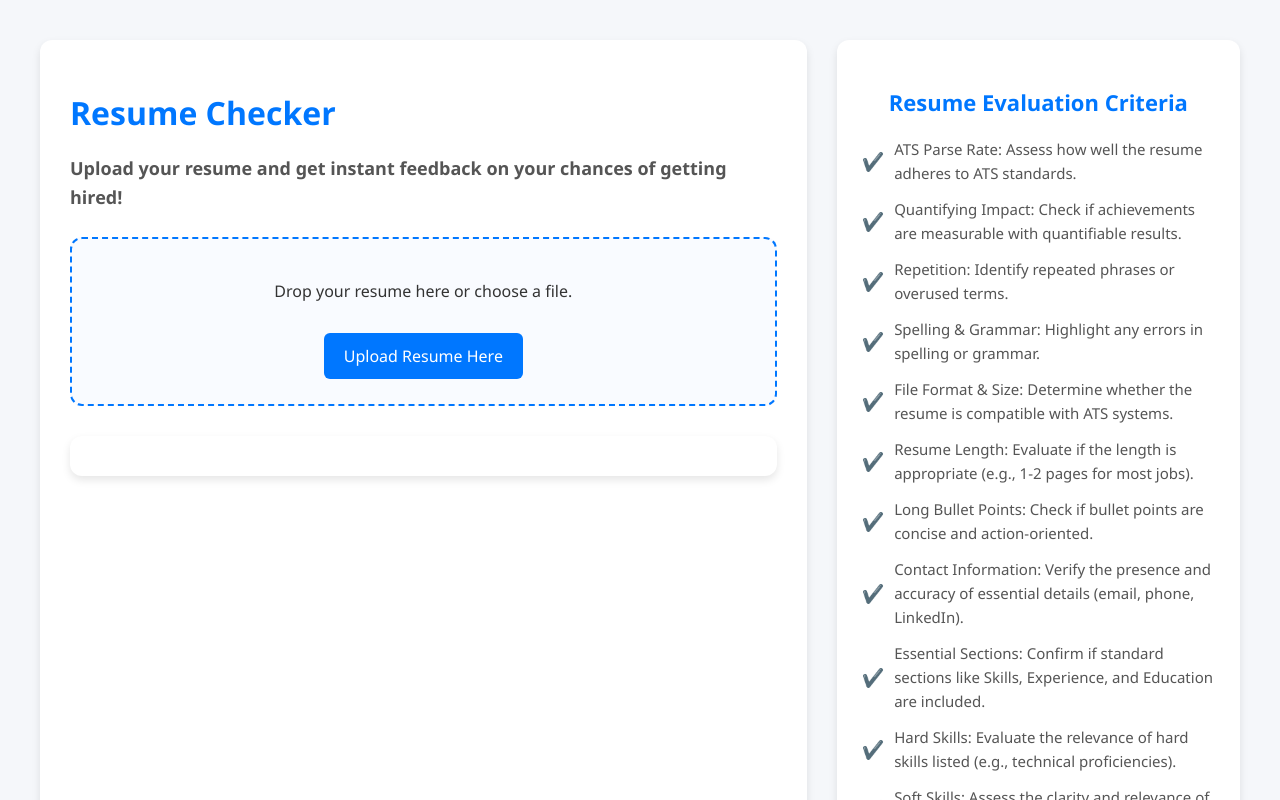
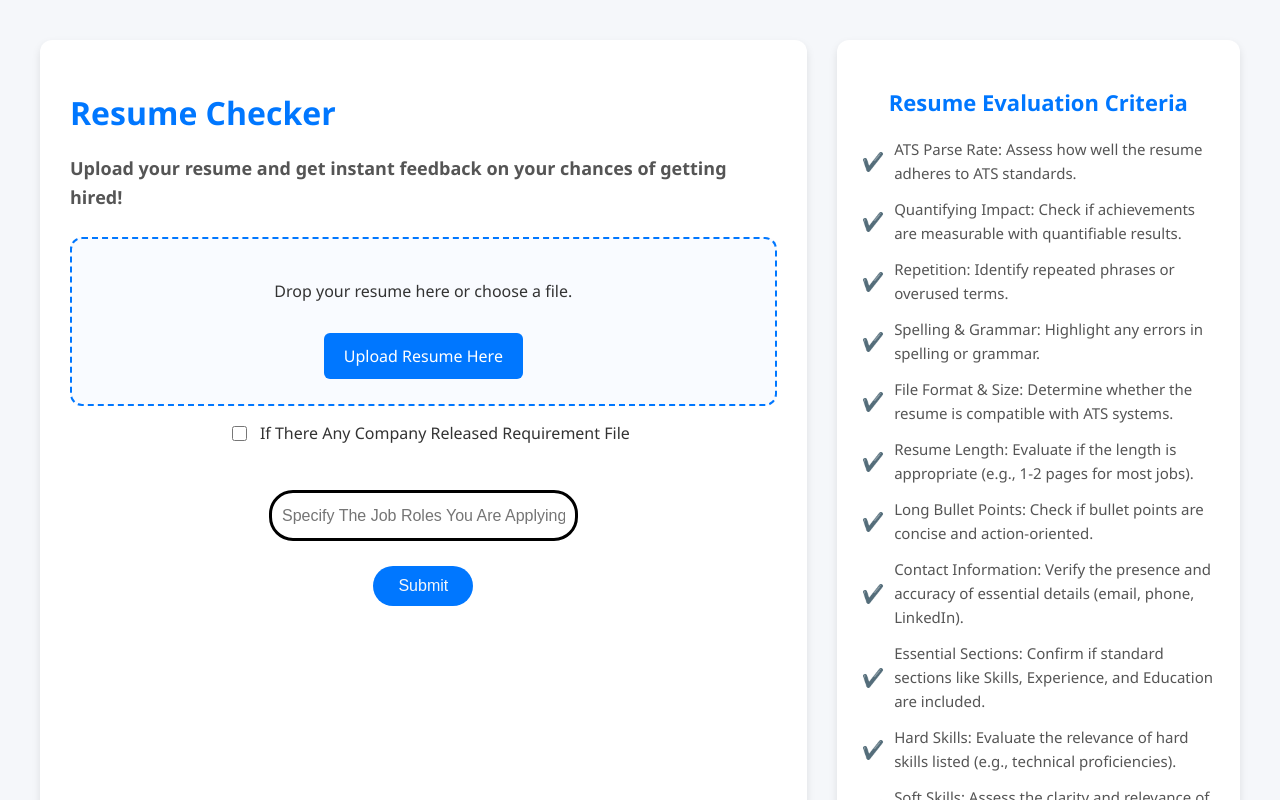
Before and after one commit to Rivalcoder/Resume-Sorter, a Next.js app: page / in a window 1280 px wide. Shown: the top 800 px of the page. Built offline with nearby package versions, Linux system fonts and the light colour scheme.

Commit message:
[Edit] In Which Added Requirements For Verfication

```diff
--- a/src/app/home.css
+++ b/src/app/home.css
@@ -1,5 +1,6 @@
 body {
     margin: 0;
+    padding: 0;
     font-family: 'Segoe UI', Tahoma, Geneva, Verdana, sans-serif;
     background-color: #f5f7fa;
     color: #333;
@@ -159,7 +160,70 @@ body {
     font-size: 18px;
   }
 
+  .input-box-2{
+    display: flex;
+    font-size:medium;
+    gap:10px;
+    flex-direction:row;
+    align-items: center;
+    justify-content: center;
+  }
+
+  .checkbox1{
+    width: 15px;
+    height: 15px;
+    align-self: center;
+    margin-left: 15px;
+  }
+
+  .boxer{
+    display: flex;
+    align-items: center;
+    justify-content: center;
+    flex-direction: column;
+    gap: 25px;
+  }
+
+  .text-input-1{
+    width:40%;
+    height:25px;
+    margin-top: 30px;
+    outline: none;
+    border: 3px  #000000 solid;
+    border-radius: 24px;
+    padding: 10px;
+    font-size: medium;
+    transition: all ease-in-out 0.5s;
+  }
+
+  .text-input-1:hover{
+    border: 3px #095928 solid;
+  }
+  .text-input-1:focus{
+    width: 80%;
+  }
+
+  .button-1{
+    width: 100px;
+    height: 40px;
+    border-radius: 20px;
+    background-color:#0077ff;
+    color: #f5f7fa;
+    border: none;
+    font-size: medium;
+  }
+
+  .button-1:hover{
+    background-color:#5182ba;
+  }
+
+
+
+
   @media (max-width: 768px) {
+    .text-input-1{
+      width:60%;
+    }
     .home-container {
       flex-direction: column;
       gap: 20px;
--- a/src/app/page.js
+++ b/src/app/page.js
@@ -5,9 +5,14 @@ import { marked } from "marked";
 
 export default function Home() {
   const [fileName, setFileName] = useState("");
+  const [fileName1, setFileName1] = useState("");
   const [response, setResponse] = useState("");
   const [error, setError] = useState("");
   const [isLoading, setIsLoading] = useState(false);
+  const [check,setcheck]=useState(false);
+  const [file1,setfile1]=useState(null);
+  const [file2,setfile2]=useState(null);
+  const [text,settext]=useState("");
 
   const criteria = [
     "ATS Parse Rate: Assess how well the resume adheres to ATS standards.",
@@ -27,22 +32,54 @@ export default function Home() {
   ];
 
   const handleFileChange = async (event) => {
+
     const file = event.target.files[0];
     if (!file) {
       setFileName("");
       setError("No file selected.");
       return;
     }
-
     setFileName(file.name);
     setError("");
     setResponse("");
-    setIsLoading(true);
+    setfile1(file)
+  };
+
+  const handleFileChange2 = async (event) => {
+    const file = event.target.files[0];
+    if (!file) {
+      setFileName1("");
+      setError("No file selected.");
+      return;
+    }
+    setFileName1(file.name);
+    setError("");
+    setResponse("");
+    setfile2(file)
+  };
+
+
+  async function handleSubmit() {
+
+    if(!text)
+    {
+      alert("Please Specify The Job Role To Validate Resume")
+      return
+    }
 
     const formData = new FormData();
-    formData.append("resume", file);
+    formData.append("resume", file1);
+    (file2 ? formData.append("requirement",file2):formData.append("requirement","Not Specified Here"))
+    formData.append("jobrole",text);
+    if(!formData)
+      {
+      alert("Im There ...")
+      console.log(formData)
+      }
 
     try {
+
+      setIsLoading(true);
       const res = await fetch("/api/server", {
         method: "POST",
         body: formData,
@@ -60,7 +97,16 @@ export default function Home() {
     } finally {
       setIsLoading(false);
     }
-  };
+
+  }
+
+  const change = async ()=>{
+      handleSubmit()
+  }
+
+  function handle_request(){
+    setcheck(!check)
+  }
 
   return (
     <div className="home-container">
@@ -82,6 +128,34 @@ export default function Home() {
           </label>
           {fileName && <p className="selected-file">Selected File: {fileName}</p>}
         </div>
+        <div>
+          <div className="input-box-2">
+          <input type="checkbox" value={check} onChange={handle_request} className="checkbox1" />
+          <p>If There Any Company Released Requirement File</p>
+          </div>
+          {check &&
+              <div className="input-box">
+                <input
+                type="file"
+                id="fileInput1"
+                onChange={handleFileChange2}
+                style={{ display: "none" }}
+                />
+            <p>Drop Requirement here or choose a file.</p>
+            <label htmlFor="fileInput1" className="custom-file-label">
+              Upload Company Requirements Here
+            </label>
+            {fileName1 && <p className="selected-file">Selected File: {fileName1}</p>}
+          </div>
+          }
+        </div>
+        <div className="boxer">
+          <input type="text" placeholder="Specify The Job Roles You Are Applying..." className="text-input-1" onChange={(e)=>{settext(e.target.value)}}></input>
+          <button onClick={change} className="button-1">Submit</button>
+        </div>
+
+
+      { (isLoading || response )&&
         <div className="response">
           {isLoading && (
             <div className="loader">
@@ -96,6 +170,8 @@ export default function Home() {
             />
           )}
         </div>
+
+      }
       </div>
       <div className="right-section">
         <h3>Resume Evaluation Criteria</h3>
--- a/src/pages/api/server.js
+++ b/src/pages/api/server.js
@@ -33,6 +33,9 @@ export default async function handler(req, res) {
       console.log('Files object:', files);
 
       const filePath = files.resume && files.resume[0] ? files.resume[0].filepath : undefined;
+      const requirementPath = files.requirement && files.requirement[0] ? files.requirement[0].filepath:undefined;
+      const jobRole = files.jobrole || "No job role specified";
+
 
       if (!filePath) {
         return res.status(400).json({ error: "File path is missing" });
@@ -42,12 +45,18 @@ export default async function handler(req, res) {
         const apiKey = process.env.GOOGLE_GENERATIVE_AI_API_KEY;
 
         const fileData = fs.readFileSync(filePath);
+        const fileData2=undefined;
+        if(requirementPath)
+          {const fileData2=fs.readFileSync(requirementPath);}
+
+
 
         const prompt = `
         **If the document is not a resume **
            Reply About the Program is for Resume Not For Others like that and close in 2-3 lines
 
-
+        "Resume is For Specified Job Role:${jobRole}"Give and Validate Accordingly response accordingly if nil Validate From the Resume Data Alone
+        And First Document is Resume and If Second One IS Found then it IS Requirements for the Job.
         if the document is a resume or job-related document continue below Intruction
 
         Analyze the following document and provide a detailed report based on the following criteria:
@@ -66,20 +75,17 @@ export default async function handler(req, res) {
         12. Active Voice: Check if bullet points use active voice rather than passive voice.
         13. Buzzwords & Clichés: Identify overused buzzwords or vague terms and suggest improvements.
         14. Design: Review the document design for readability and ATS compatibility.
-        Use Additional ATS check also and Add Result in Overall Score And verify Resume in Strict Mode To Get Get Correct Score.
+        Use Additional ATS check also and Add Result in Overall Score And verify Resume in Mode To Get Get Correct Score.
         And Add Advance Checks To Verify Resume Get Roles and Data From The Resume Itself
         For each criterion, assign a score out of 100, explain the evaluation, and provide actionable recommendations for improvement.
 
         and Give Overall score in the Top of the Response
+        And Address the Resume Person in Above of the Response like Hi with bold h1 tag
+        Use headers, emojis, and a friendly tone in your response.
+
         `;
 
-
-
-        const result = await generateText({
-          model: google("gemini-1.5-pro-latest"),
-          apiKey: apiKey,
-          system: "You are a highly skilled professional Resume Sort sortlister specializing in resume build advice. Only respond to queries related to Resume topics, and ignore anything unrelated.",
-          messages: [
+        const messages= [
           {
             role: "user",
             content: [
@@ -92,9 +98,31 @@ export default async function handler(req, res) {
                 mimeType: "application/pdf",
                 data: fileData,
               },
+
             ],
           },
-          ],
+
+        ]
+
+
+
+
+        if (fileData2) {
+          messages.push({
+            role: "user",
+            content: {
+              type: "file",
+              mimeType: "application/pdf",
+              data: fileData2,
+            },
+          });
+        }
+
+        const result = await generateText({
+          model: google("gemini-1.5-pro-latest"),
+          apiKey: apiKey,
+          system: "You are a highly skilled professional Resume Sort sortlister specializing in resume build advice. Only respond to queries related to Resume topics, and ignore anything unrelated.",
+          messages,
 
         });
 
@@ -104,7 +132,7 @@ export default async function handler(req, res) {
         res.status(500).json({ error: "Failed to process file." });
       } finally {
         if (filePath) {
-          fs.unlinkSync(filePath); // Clean up uploaded file
+          fs.unlinkSync(filePath);
         }
       }
     });
```
Also changed, not shown: 5 other files (tests, documents, lock files or other folders). Lines whose indentation alone changed are shown as unchanged.
